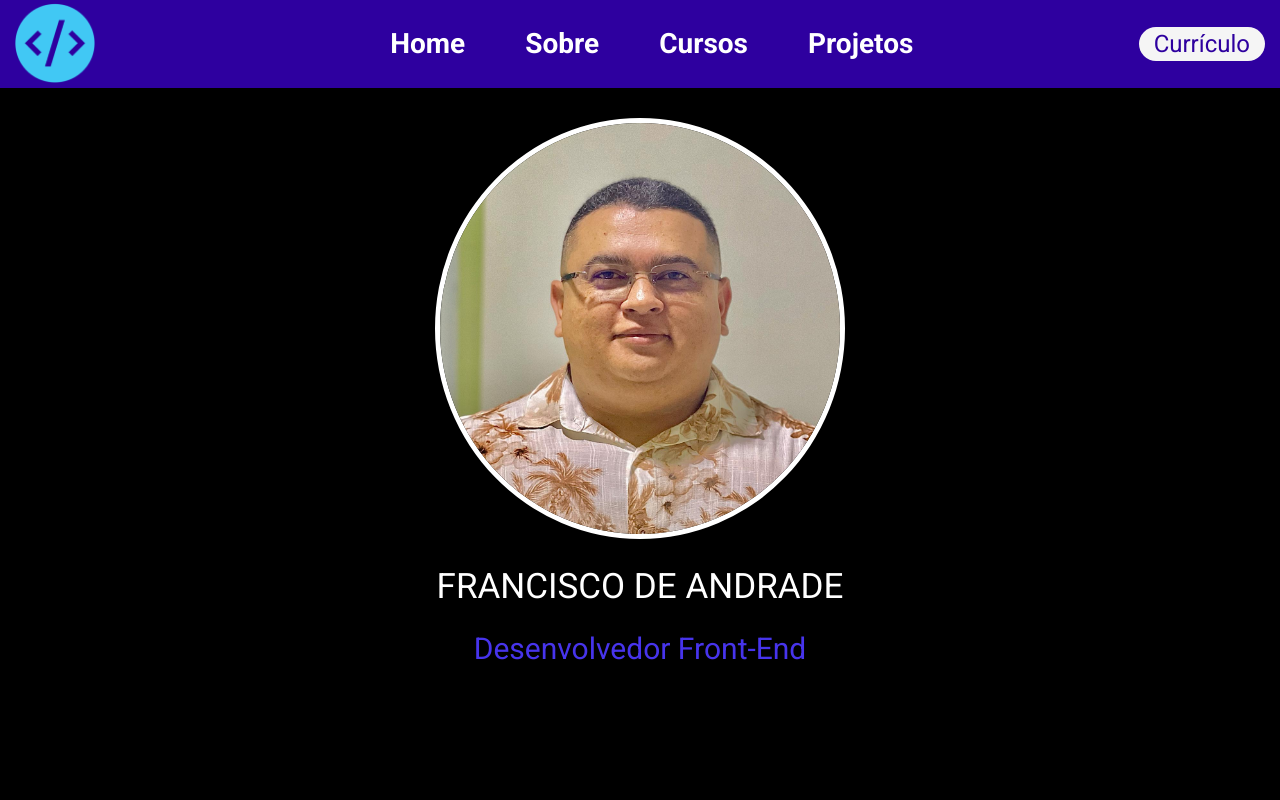
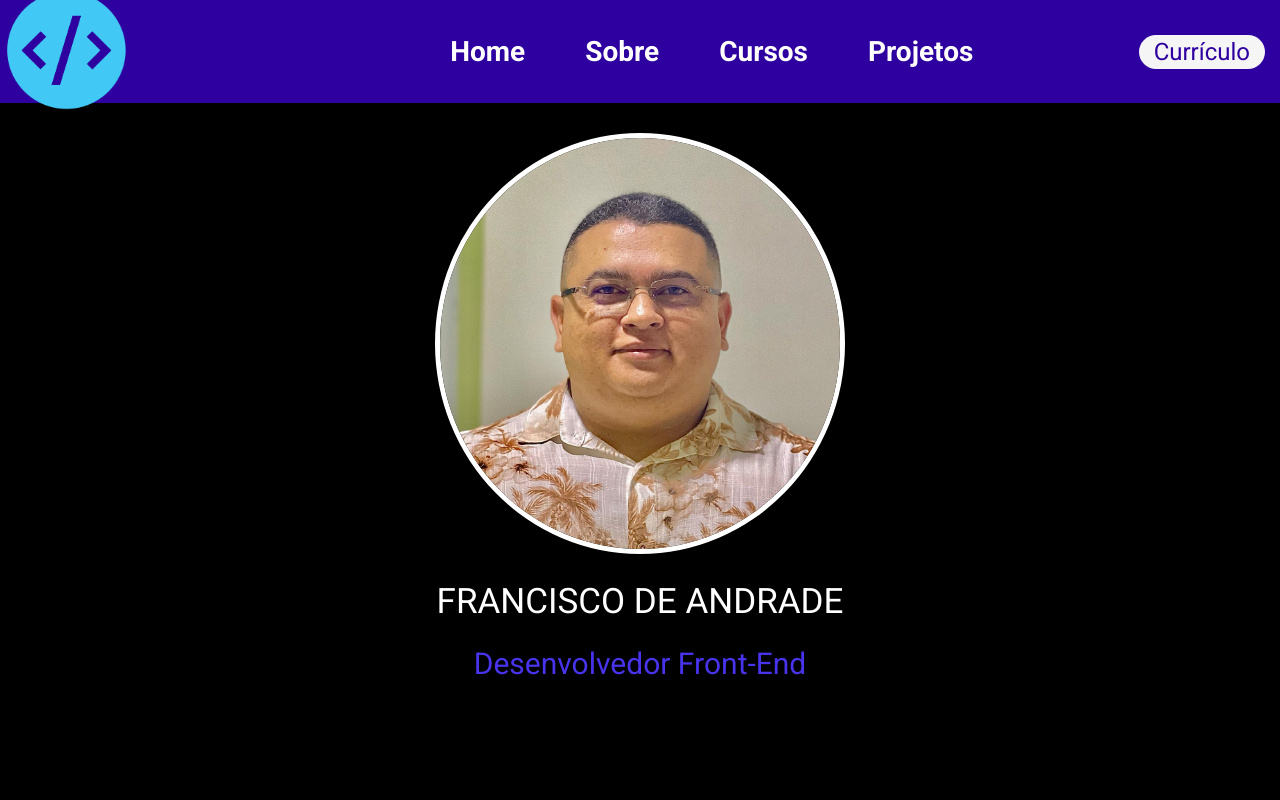
Before and after one commit to andrade-7/Projeto-Portifolio, a plain HTML site: page index.html in a window 1280 px wide. Shown: the top 800 px of the page. Drawn offline with Linux system fonts and the light colour scheme.

Commit message:
Update style.css

```diff
--- a/style.css
+++ b/style.css
@@ -17,7 +17,7 @@ body {
   }
 
   .logo {
-    max-width: 80px;
+    max-width: 100px;
     cursor: pointer;
     padding-left: 15px;
 
@@ -48,7 +48,7 @@ body {
     font-weight: bold;
     font-size: 28px;
     padding: 30px;
-    padding-left: 100px;
+    padding-left: 200px;
   }
 
   .menu a {
```
